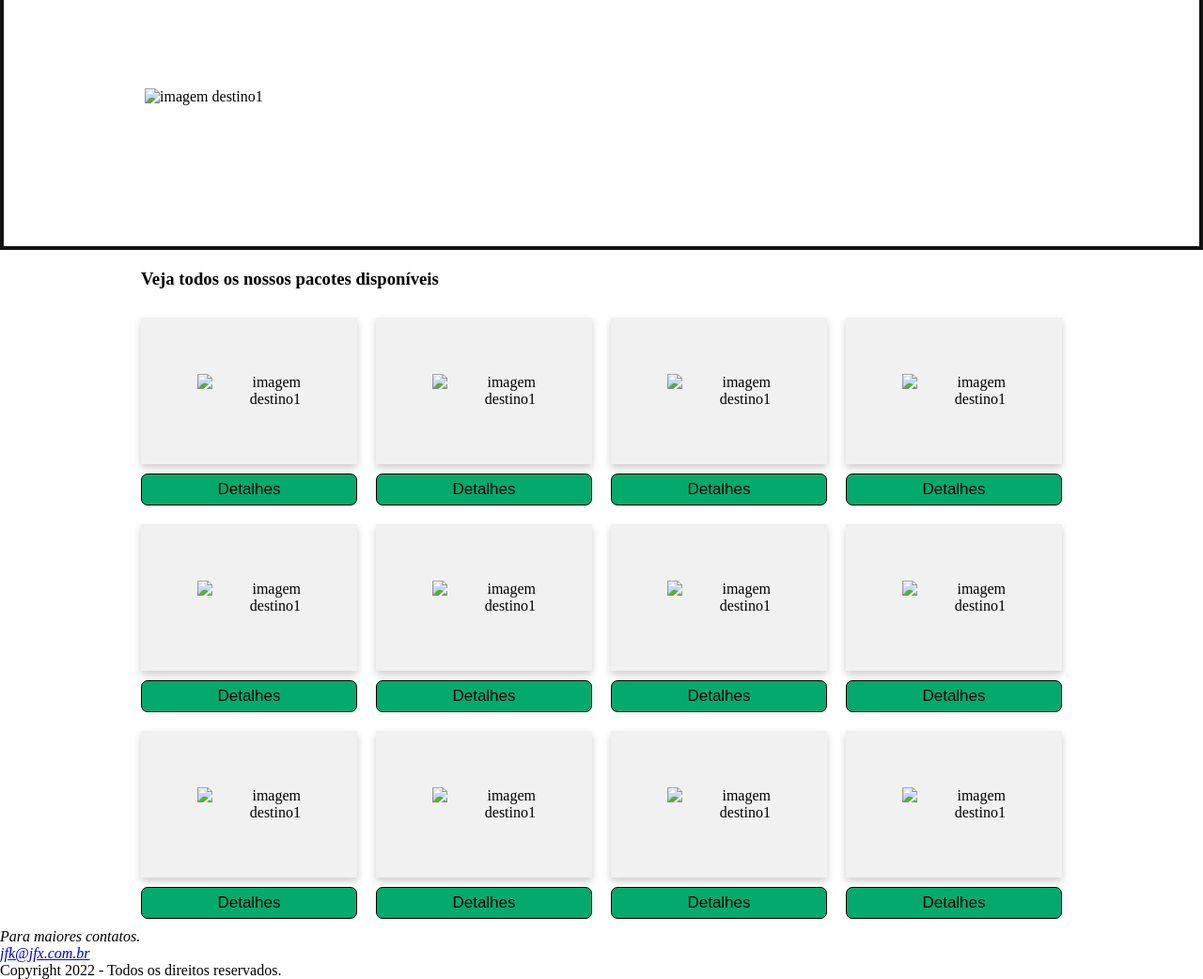
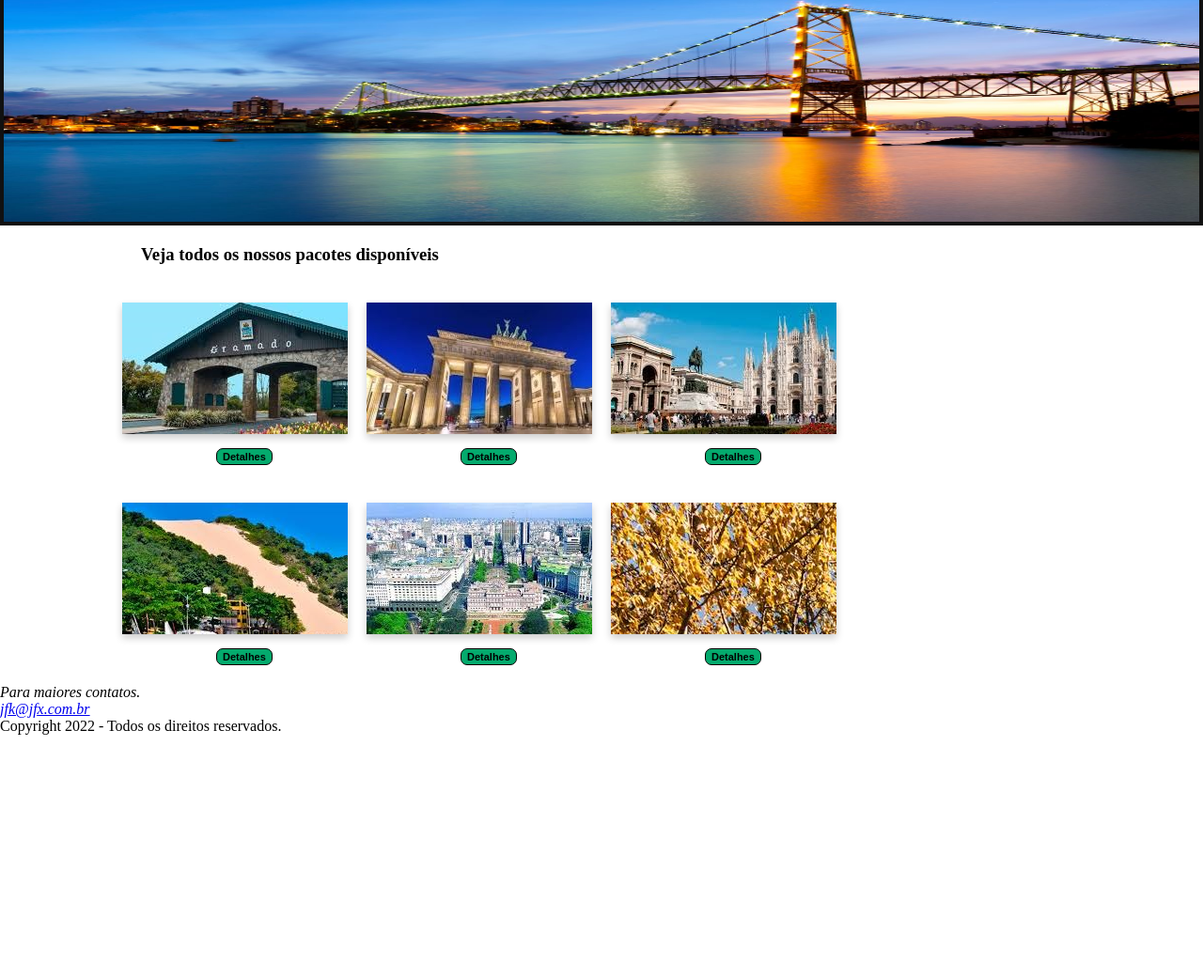
Before and after one commit to cristinevsousa/agencia-de-viagens, a plain HTML site: page index.html in a window 1280 px wide. Shown: the part 110-1152 px from the top of the page at 94% size. After the commit the page ends 892 px from the top, so only its background shows below. Drawn offline with Linux system fonts and the light colour scheme.

Commit message:
agenda 5

```diff
--- a/index.css
+++ b/index.css
@@ -28,20 +28,13 @@ li a:hover {
     background-color: #111111;
 }
 
-img {
-    width: 300px;
-    height: 250px;
-}
-
 button {
-    display: block;
-    width: 100%;
-    margin-top: 10px;
+    margin: 15px 0px 0px 100px;
     border-radius: 7px;
     border: solid 1px;
     background-color: #04AA6D;
-    padding: 6px 58px;
-    font-size: 17px;
+    padding: 2px 6px 2px 6px;
+    font: bold 11px Arial;
     cursor: pointer;
     text-align: center;
 }
@@ -51,9 +44,11 @@ button:hover {
 }
 
 .banner {
+    background-image: url(imgs/florianopolis.jpg);
     display: block;
-    padding: 150px;
     border: #111111 solid 4px;
+    height: 300px;
+    background-size:100% 100%
 }
 
 .txt-h3 {
@@ -69,8 +64,8 @@ button:hover {
 
 /* Remove extra left and right margins, due to padding in columns */
 .row {
-    margin: 0 130px;
-    padding: 10px 10px;
+    margin: 0px 100px;
+    padding: 20px;
 }
 
 /* Clear floats after the columns */
@@ -84,13 +79,9 @@ button:hover {
 .card {
     box-shadow: 0 4px 8px 0 rgba(0, 0, 0, 0.2);
     /* this adds the "card" effect */
-    padding: 60px;
+    padding: 70px;
     text-align: end;
     background-color: #f1f1f1;
-}
-
-.img-banner {
-    margin-block: 100%;
 }
 
 /* Responsive columns - one column layout (vertical) on small screens */
--- a/index.html
+++ b/index.html
@@ -19,9 +19,8 @@
         </nav>
     </header>
     <main>
-
         <div class="banner">
-            <img id="img-banner" src="" alt="imagem destino1" width="300" height="250" />
+            <!-- <img class="img-banner" src="imgs/florianopolis.jpg" alt="florianopolis"  /> -->
         </div>
         <div class="txt-h3">
             <h3>Veja todos os nossos pacotes disponíveis</h2>
@@ -29,82 +28,46 @@
 
             <div class="row">
                 <div class="column">
-                <div class="card">
-                    <img src="" alt="imagem destino1" />
+                    <div class="card" style="background-image: url('imgs/gramado.jpg');">
+                        <!-- <img src="imgs/gramado.jpg" alt="gramado"/> -->
                     </div>
                     <button type="button">Detalhes</button>
                 </div>
                 <div class="column">
-                <div class="card">
-                    <img src="" alt="imagem destino1" />
+                    <div class="card" style="background-image: url('imgs/berlin.jpg');">
+                        <!-- <img src="imgs/berlin.jpg" alt="berlin" /> -->
                     </div>
                     <button type="button">Detalhes</button>
                 </div>
                 <div class="column">
-                <div class="card">
-                    <img src="" alt="imagem destino1" />
+                    <div class="card" style="background-image: url('imgs/milan.jpg');">
+                        <!-- <img src="imgs/milan.jpg" alt="milan" /> -->
+                    </div>
+                    <button type="button">Detalhes</button>
+                </div>
+            </div>
+
+            <div class="row">
+                <div class="column">
+                    <div class="card" style="background-image: url('imgs/natal.jpg');">
+                        <!-- <img src="imgs/natal.jpg" alt="natal" /> -->
                     </div>
                     <button type="button">Detalhes</button>
                 </div>
                 <div class="column">
-                <div class="card">
-                    <img src="" alt="imagem destino1" />
+                    <div class="card" style="background-image: url('imgs/buenos_aires.jpg');">
+                        <!-- <img src="imgs/buenos_aires.jpg" alt="buenos_aires" /> -->
+                    </div>
+                    <button type="button">Detalhes</button>
+                </div>
+                <div class="column">
+                    <div class="card" style="background-image: url('imgs/paris.jpg');">
+                        <!-- <img src="imgs/paris.jpg" alt="paris" /> -->
                     </div>
                     <button type="button">Detalhes</button>
                 </div>
             </div>
-        <div class="row">
-            <div class="column">
-                <div class="card">
-                    <img src="" alt="imagem destino1" />
-                </div>
-                <button type="button">Detalhes</button>
-            </div>
-            <div class="column">
-                <div class="card">
-                    <img src="" alt="imagem destino1" />
-                </div>
-                <button type="button">Detalhes</button>
-            </div>
-            <div class="column">
-                <div class="card">
-                    <img src="" alt="imagem destino1" />
-                </div>
-                <button type="button">Detalhes</button>
-            </div>
-            <div class="column">
-                <div class="card">
-                    <img src="" alt="imagem destino1" />
-                </div>
-                <button type="button">Detalhes</button>
-            </div>
-        </div>
-        <div class="row">
-            <div class="column">
-                <div class="card">
-                    <img src="" alt="imagem destino1" />
-                </div>
-                <button type="button">Detalhes</button>
-            </div>
-            <div class="column">
-                <div class="card">
-                    <img src="" alt="imagem destino1" />
-                </div>
-                <button type="button">Detalhes</button>
-            </div>
-            <div class="column">
-                <div class="card">
-                    <img src="" alt="imagem destino1" />
-                </div>
-                <button type="button">Detalhes</button>
-            </div>
-            <div class="column">
-                <div class="card">
-                    <img src="" alt="imagem destino1" />
-                </div>
-                <button type="button">Detalhes</button>
-            </div>
-        </div>
+
         <footer>
             <address>
                 <p>Para maiores contatos.</p>
```
Also changed, not shown: Images/florianopolis.jpg (deleted), imgs/berlin.jpg (renamed from Images/berlin.jpg), imgs/buenos_aires.jpg (renamed from Images/buenos_aires.jpg), imgs/florianopolis.jpg (added), imgs/gramado.jpg (renamed from Images/gramado.jpg), imgs/milan.jpg (renamed from Images/milan.jpg), imgs/natal.jpg (renamed from Images/natal.jpg), imgs/paris.jpg (added). Lines whose indentation alone changed are shown as unchanged.
